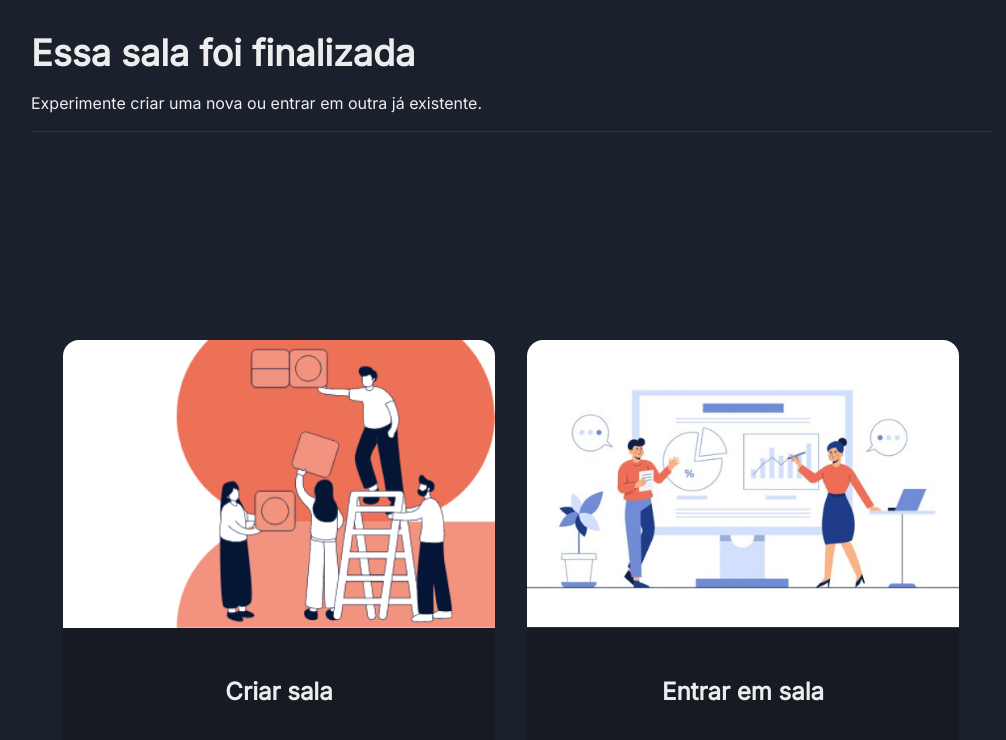
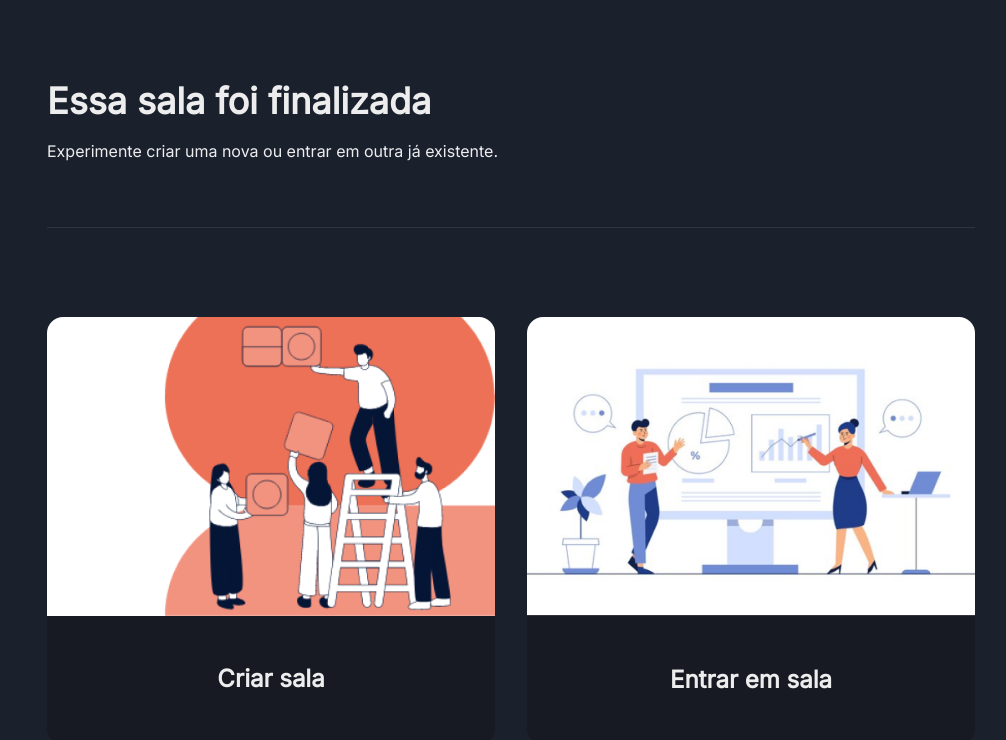
Before and after one commit to nascjoao/n-ask, a React (Create React App) app: page /room/ended in a window 1280 px wide. Shown: the top 740 px of the page, without its empty margins (129-1135 px from the left). Built offline with nearby package versions, Linux system fonts and the light colour scheme.

Commit message:
refactor: remove padding and min-height from Home

```diff
--- a/src/pages/Home.jsx
+++ b/src/pages/Home.jsx
@@ -55,11 +55,9 @@ export default function Home() {
   return (
     <>
       <Flex
-        minHeight="100vh"
         alignItems="center"
         justifyContent="center"
         gap={8}
-        padding={8}
         flexDirection={['column', 'row']}
       >
         <Box
```
